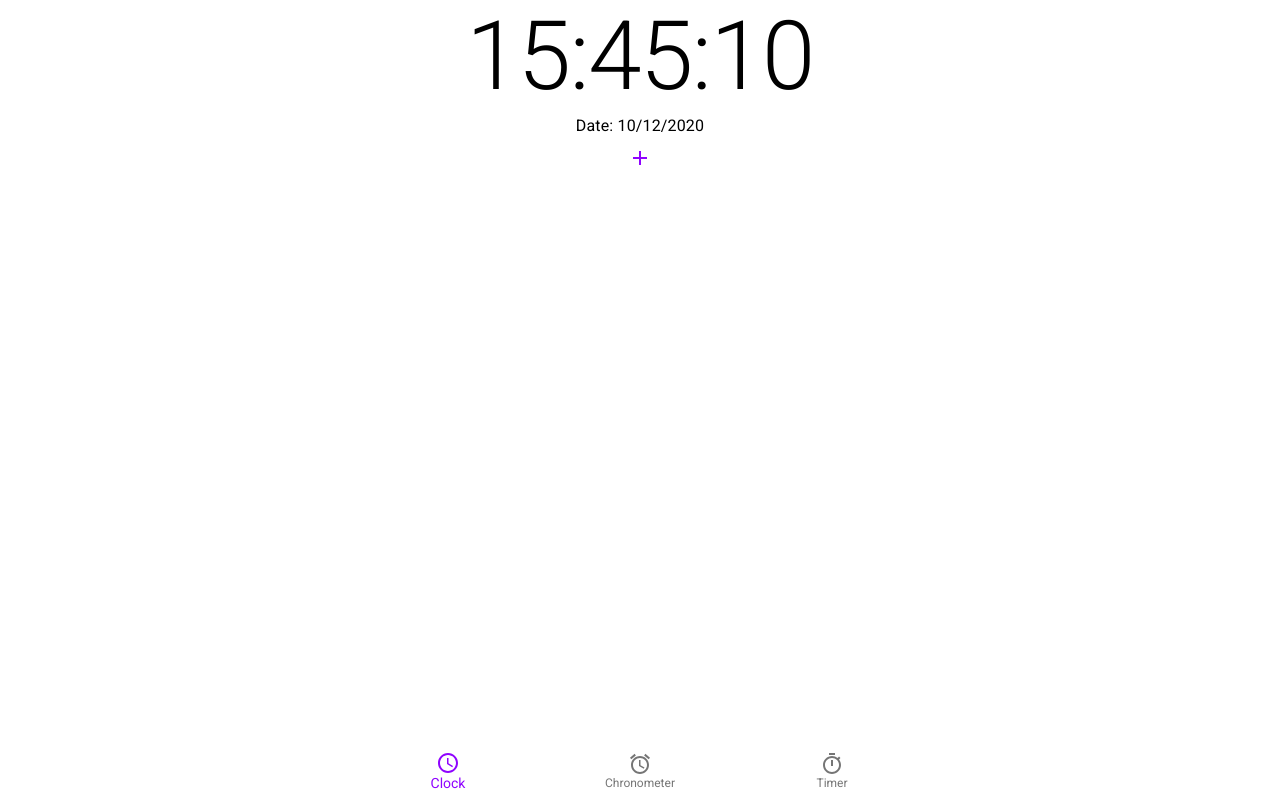
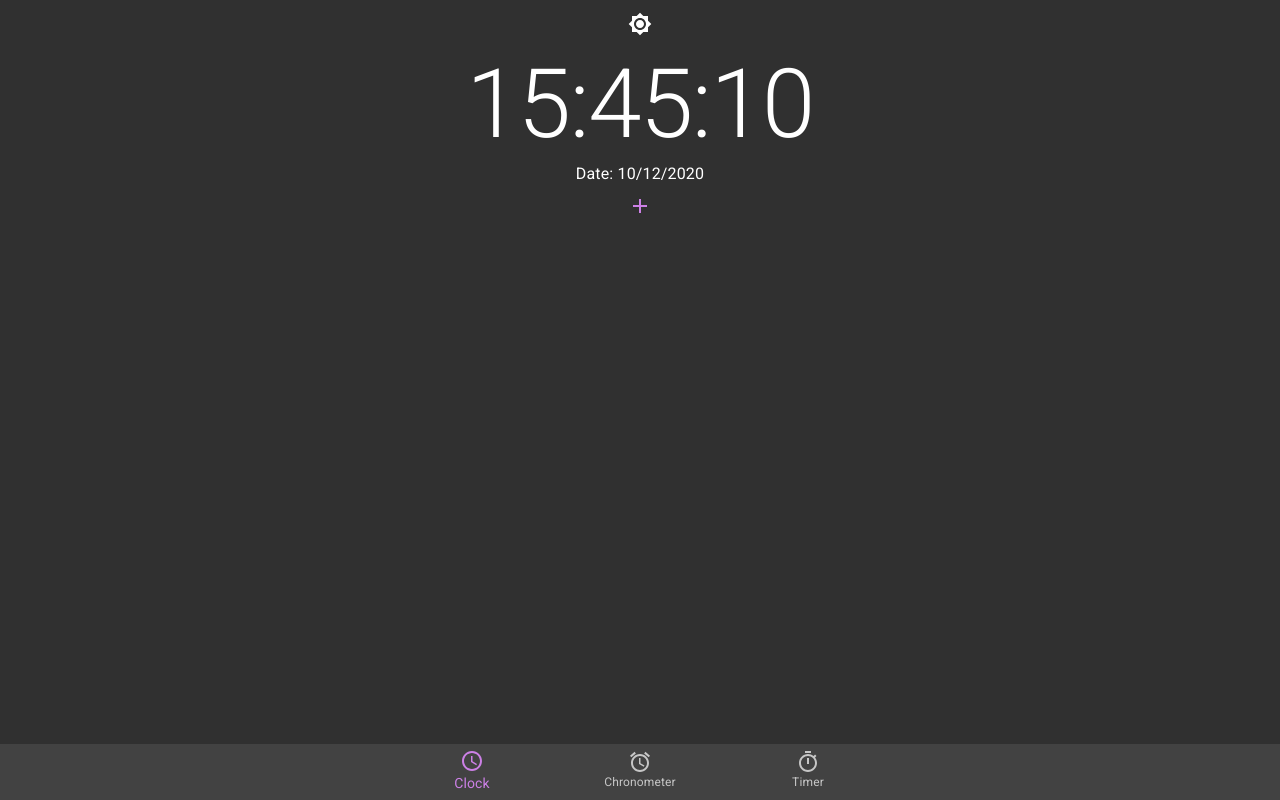
Before and after one commit to rjort/trabCronometro, a React (Create React App) app: page / in a window 1280 px wide. Built offline with nearby package versions, Linux system fonts and the light colour scheme.

Commit message:
Add toggle theme

```diff
--- a/src/App.js
+++ b/src/App.js
@@ -1,9 +1,13 @@
-import React from 'react';
+import React, {useState} from 'react';
 import {BrowserRouter as Router, Switch, Route} from 'react-router-dom';
+import {light, dark} from './themes';
 
-import {light} from './themes';
 import { createMuiTheme, responsiveFontSizes, ThemeProvider } from '@material-ui/core/styles';
+import CssBaseline from '@material-ui/core/CssBaseline';
 import Container from '@material-ui/core/Container';
+import IconButton from "@material-ui/core/IconButton";
+import Brightness3Icon from "@material-ui/icons/Brightness3";
+import Brightness7Icon from "@material-ui/icons/Brightness7";
 import LabelBottomNavigation from './components/LabelBottomNavigation';
 
 import Clock from './pages/Clock';
@@ -11,20 +15,25 @@ import Chronometer from './pages/Chronometer';
 import Timer from './pages/Timer';
 import NotFound from './pages/NotFound';
 
-const theme = responsiveFontSizes(createMuiTheme(light));
+export default function App() {
+  const [theme, setTheme] = useState(false);
+  const icon = !theme ? <Brightness7Icon /> : <Brightness3Icon />;
+  const appliedTheme = responsiveFontSizes(createMuiTheme(theme ? light : dark));
 
-export default function App() {
   return (
     <div className="App" style={{textAlign: "center"}}>
       <Router>
-        <ThemeProvider theme={theme}>
+        <ThemeProvider theme={appliedTheme}>
+          <CssBaseline />
           <Container maxWidth="sm">
-            <Switch>
-              <Route exact path="/" component={Clock}/>
-              <Route path="/chronometer" component={Chronometer}/>
-              <Route path="/timer" component={Timer}/>
-              <Route component={NotFound}/>
-            </Switch>
+            <IconButton
+              color="inherit"
+              aria-label="mode"
+              onClick={() => setTheme(!theme)}
+            >
+              {icon}
+            </IconButton>
+            <SwitchRoutes/>
           </Container>
           <LabelBottomNavigation/>
         </ThemeProvider>
@@ -32,3 +41,14 @@ export default function App() {
     </div>
   );
 }
+
+function SwitchRoutes() {
+  return (
+    <Switch>
+      <Route exact path="/" component={Clock}/>
+      <Route path="/chronometer" component={Chronometer}/>
+      <Route path="/timer" component={Timer}/>
+      <Route component={NotFound}/>
+    </Switch>
+  );
+}
--- a/src/components/ListTimeZones/index.js
+++ b/src/components/ListTimeZones/index.js
@@ -6,6 +6,7 @@ import ListItemText from '@material-ui/core/ListItemText';
 import ListItemIcon from '@material-ui/core/ListItemIcon';
 import AccessTimeIcon from '@material-ui/icons/AccessTime';
 import DeleteIcon from '@material-ui/icons/Delete';
+import IconButton from "@material-ui/core/IconButton";
 import Divider from '@material-ui/core/Divider';
 
 import ListItemClockDisplay from '../ListItemClockDisplay';
@@ -28,7 +29,12 @@ export default function ListTimeZones({selectedTimeZones, onDelete}) {
                             <ListItemText primary={timeZone.label} secondary={timeZone.value}/>
                             <ListItemClockDisplay timeZone={timeZone.value}/>
                             <ListItemIcon onClick={() => handleDelete(index)}>
-                                <DeleteIcon/>
+                                <IconButton
+                                color="inherit"
+                                aria-label="mode"
+                                >
+                                    <DeleteIcon/>
+                                </IconButton>
                             </ListItemIcon>
                         </ListItem>
                     </div>
--- a/src/themes.js
+++ b/src/themes.js
@@ -2,7 +2,7 @@ export const light = {
     palette: {
         type: "light",
         primary: {main: "#8f03ff"},
-        secondary: {main: "#898C90"}
+        secondary: {main: "#21B534"}
     }
 };
 
@@ -10,6 +10,6 @@ export const dark = {
     palette: {
         type: "dark",
         primary: {main: "#CC80E6"},
-        secondary: {main: "#D9D4D1"}
+        secondary: {main: "#21B534"}
     }
 };
```
